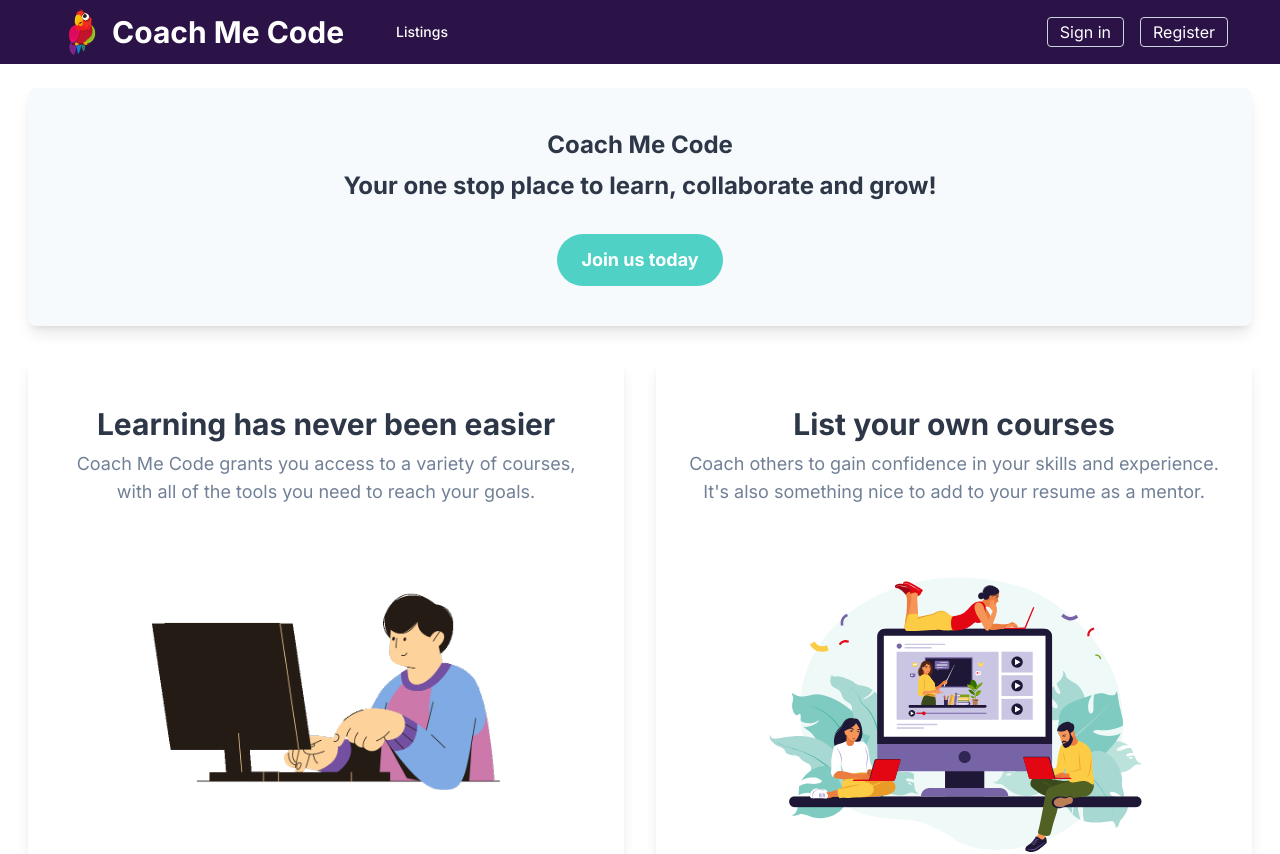
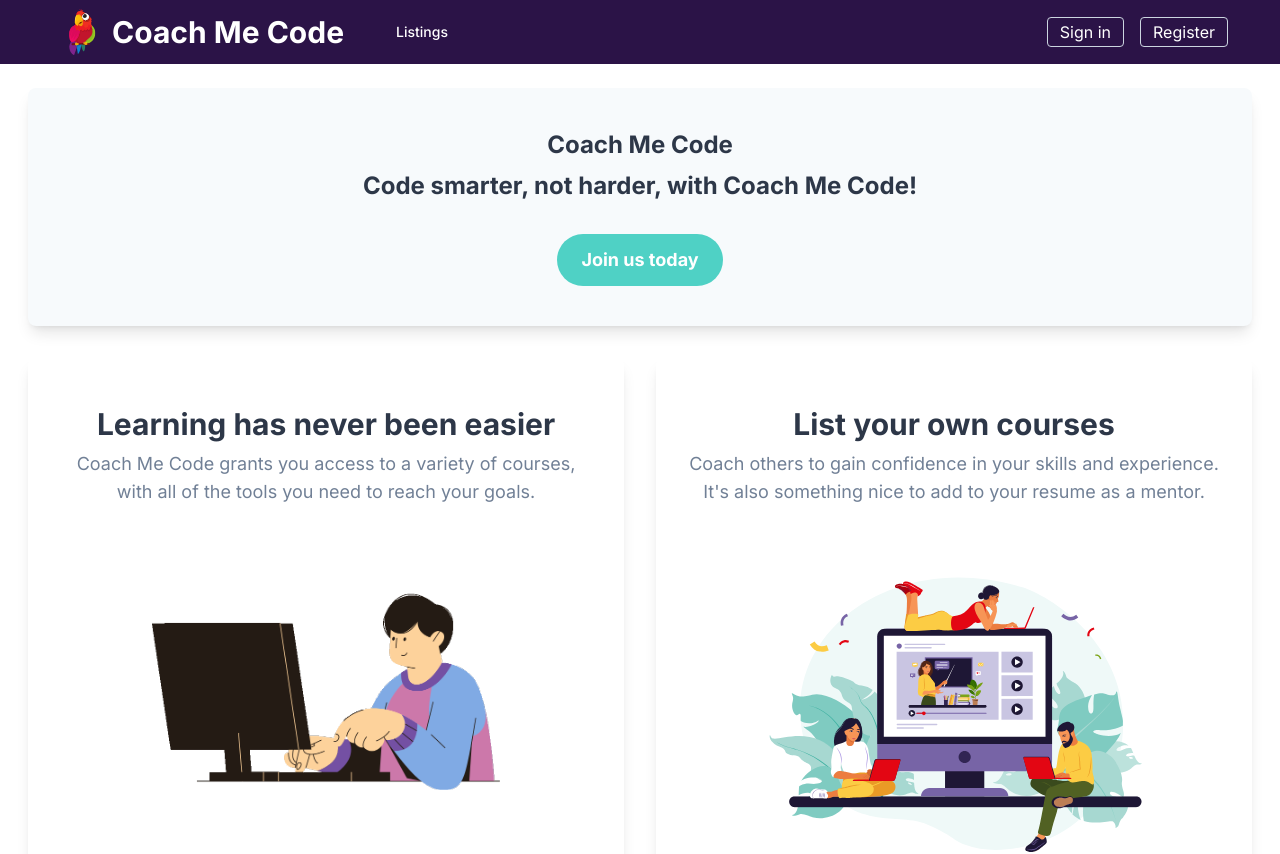
Before and after one commit to Spyabo/coach-me-code, a Next.js app: page / in a window 1280 px wide. Shown: the top 854 px of the page. Built offline with nearby package versions, Linux system fonts and the light colour scheme; no server answers.

Commit message:
Add slogan

```diff
--- a/src/app/page.tsx
+++ b/src/app/page.tsx
@@ -12,7 +12,7 @@ export default function Landing() {
           Coach Me Code
         </h1>
         <h2 className="text-3xl md:text-2xl font-bold text-gray-800 leading-tight md:leading-snug mb-2">
-          Your one stop place to learn, collaborate and grow!
+          Code smarter, not harder, with Coach Me Code!
         </h2>
         <a href="/sign-up">
           <button className="bg-green-400 hover:bg-red-400 text-white text-lg text-center font-bold py-3 px-6 rounded-full mt-6 hover:bg-orange-600 transition-colors duration-300 ease-in-out">
```
